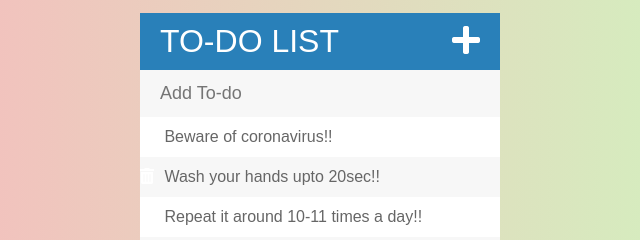
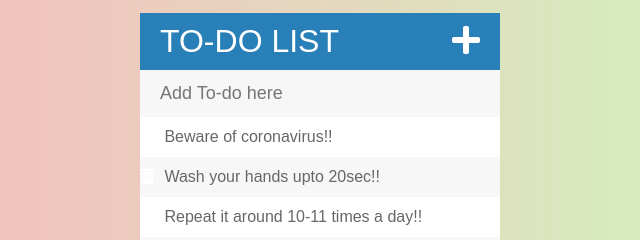
Before and after one commit to Rahul-sinha84/To-do-lists, a plain HTML site: page index.html in a window 1280 px wide. Shown: the part 177-417 px from the top of the page, 320-960 px from the left. Drawn offline with Linux system fonts and the light colour scheme; a web font is replaced by a local one.

Commit message:
Update index.html

```diff
--- a/index.html
+++ b/index.html
@@ -14,7 +14,7 @@
 
 					<h1>To-do List <span id="toAdd"><i class="fas fa-plus"></i></span></h1>
 
-			<input type="text" placeholder="Add To-do" >
+			<input type="text" placeholder="Add To-do here" >
 			<ul>
 				<li><span class="toRemove"><i class="fas fa-trash-alt"></i></span> Beware of coronavirus!!</li>
 				<li><span class="toRemove"><i class="fas fa-trash-alt"></i></span> Wash your hands upto 20sec!!</li>
```
